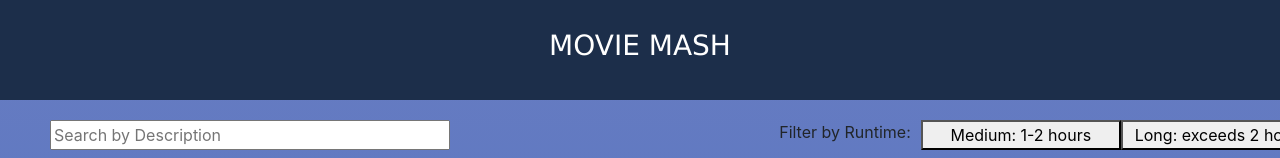
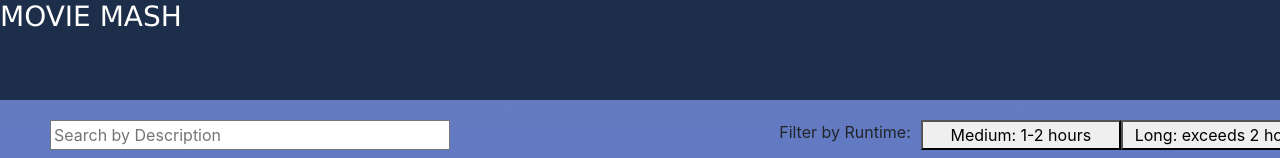
Before and after one commit to JJOC0205/275-final-project, a React (Create React App) app: page / in a window 1280 px wide. Shown: the top 158 px of the page. Built offline with nearby package versions, Linux system fonts and the light colour scheme.

Commit message:
changed banner

```diff
--- a/src/App.css
+++ b/src/App.css
@@ -20,8 +20,8 @@
     height: 100px;
     display: flex;
     flex-direction: column;
-    align-items: center;
-    justify-content: center;
+    align-items: left;
+    justify-content: left;
     font-size: calc(10px + 2vmin);
     font-family:'Lucida Sans';
     color: white;
```
